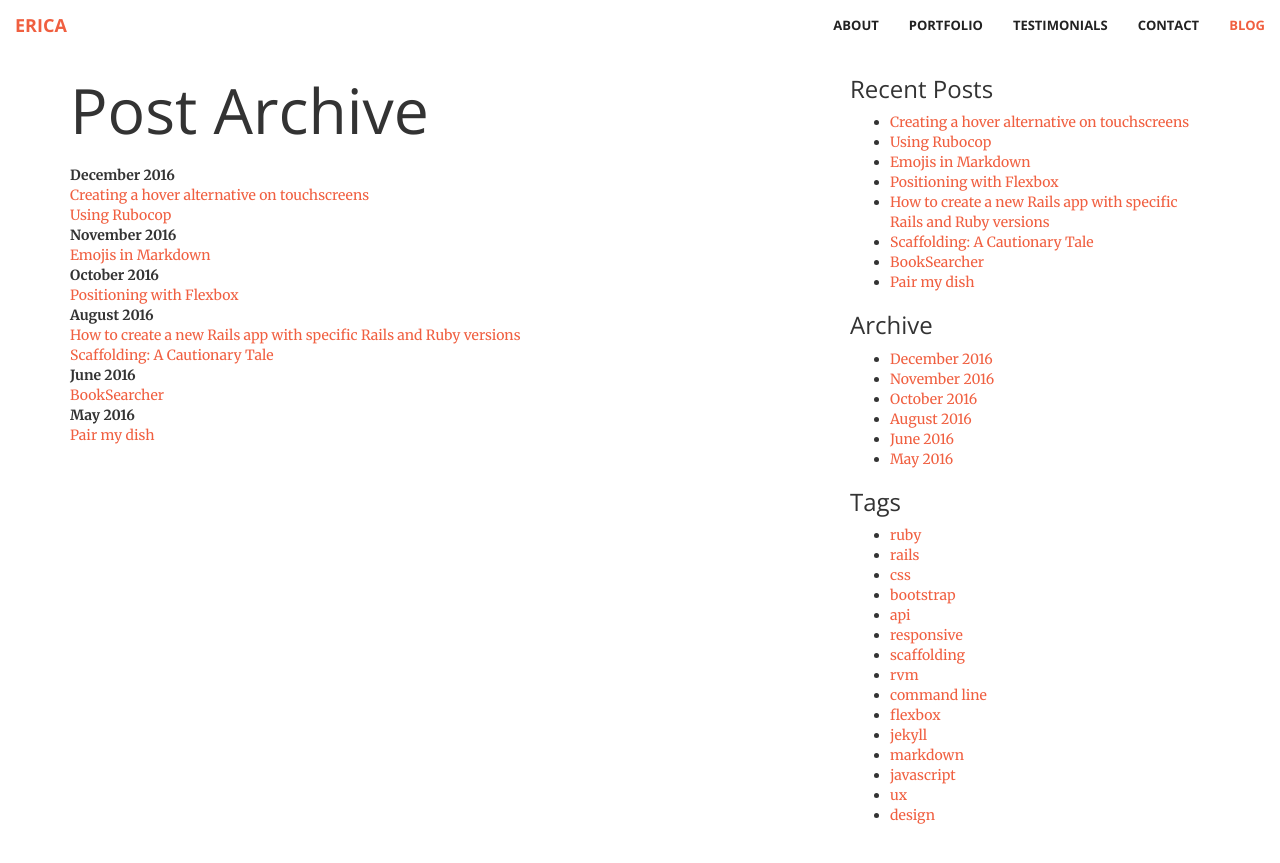
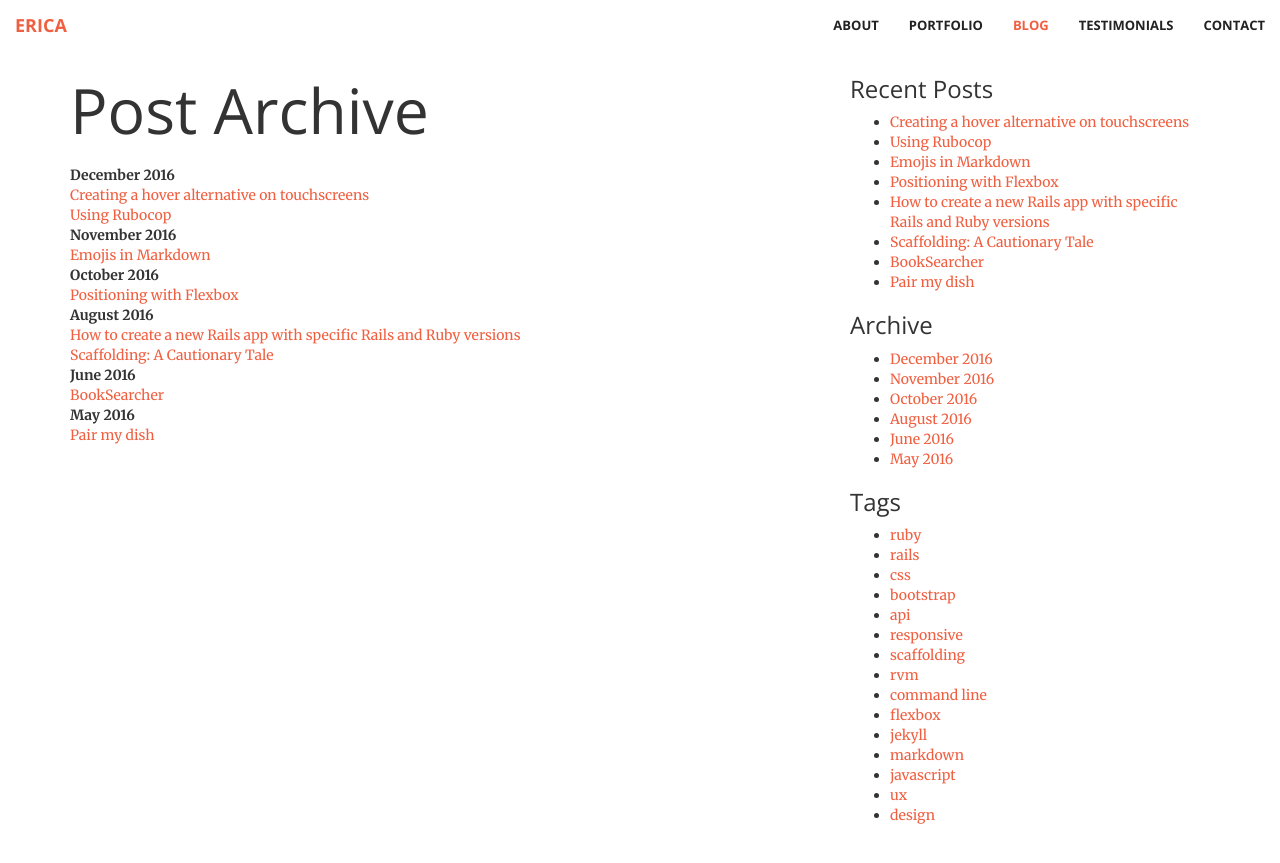
Before and after one commit to ESosa0/ericablog, a Jekyll site: the page built from archive.html, in a window 1280 px wide and 900 px high. Shown: the top 863 px of the window. Built offline with Jekyll 4.4.1, drawn with Linux system fonts in a browser that asks for light colours.

Commit message:
changed nav order for blog

```diff
--- a/_includes/nav.html
+++ b/_includes/nav.html
@@ -21,13 +21,13 @@
           <a class="page-scroll" href="#portfolio">Portfolio</a>
         </li>
         <li>
+          <a href="{{ site.baseurl }}/blog">Blog</a>
+        </li>
+        <li>
           <a class="page-scroll" href="#testimonials">Testimonials</a>
         </li>
         <li>
           <a class="page-scroll" href="#contact">Contact</a>
-              </li>
-              <li>
-                <a href="{{ site.baseurl }}/blog">Blog</a>
         </li>
       </ul>
     </div>
--- a/_includes/nav2.html
+++ b/_includes/nav2.html
@@ -2,7 +2,8 @@
   <div class="container-fluid">
     <!-- Brand and toggle get grouped for better mobile display -->
     <div class="navbar-header">
-      <button type="button" class="navbar-toggle collapsed" data-toggle="collapse" data-target="#bs-example-navbar-collapse-1" aria-expanded="false">
+      <button type="button" class="navbar-toggle collapsed" data-toggle="collapse" data-target="#bs-example-navbar-collapse-1"
+        aria-expanded="false">
         <span class="sr-only">Toggle navigation</span>
         <span class="icon-bar"></span>
         <span class="icon-bar"></span>
@@ -13,17 +14,17 @@
 
     <!-- Collect the nav links, forms, and other content for toggling -->
     <div class="collapse navbar-collapse" id="bs-example-navbar-collapse-1">
-
-
       <ul class="nav2-links nav navbar-nav navbar-right">
         <li><a href="{{ site.baseurl }}/#about">About</a></li>
         <li><a href="{{ site.baseurl }}/#portfolio">Portfolio</a></li>
+        <li class="active"><a href="{{ site.baseurl }}/blog">Blog</a></li>
         <li><a href="{{ site.baseurl }}/#testimonials">Testimonials</a></li>
         <li><a href="{{ site.baseurl }}/#contact">Contact</a></li>
-        <li class="active"><a href="{{ site.baseurl }}/blog">Blog</a></li>
-          </ul>
-        </li>
       </ul>
-    </div><!-- /.navbar-collapse -->
-  </div><!-- /.container-fluid -->
+      </li>
+      </ul>
+    </div>
+    <!-- /.navbar-collapse -->
+  </div>
+  <!-- /.container-fluid -->
 </nav>
```
Lines whose indentation alone changed are shown as unchanged.
